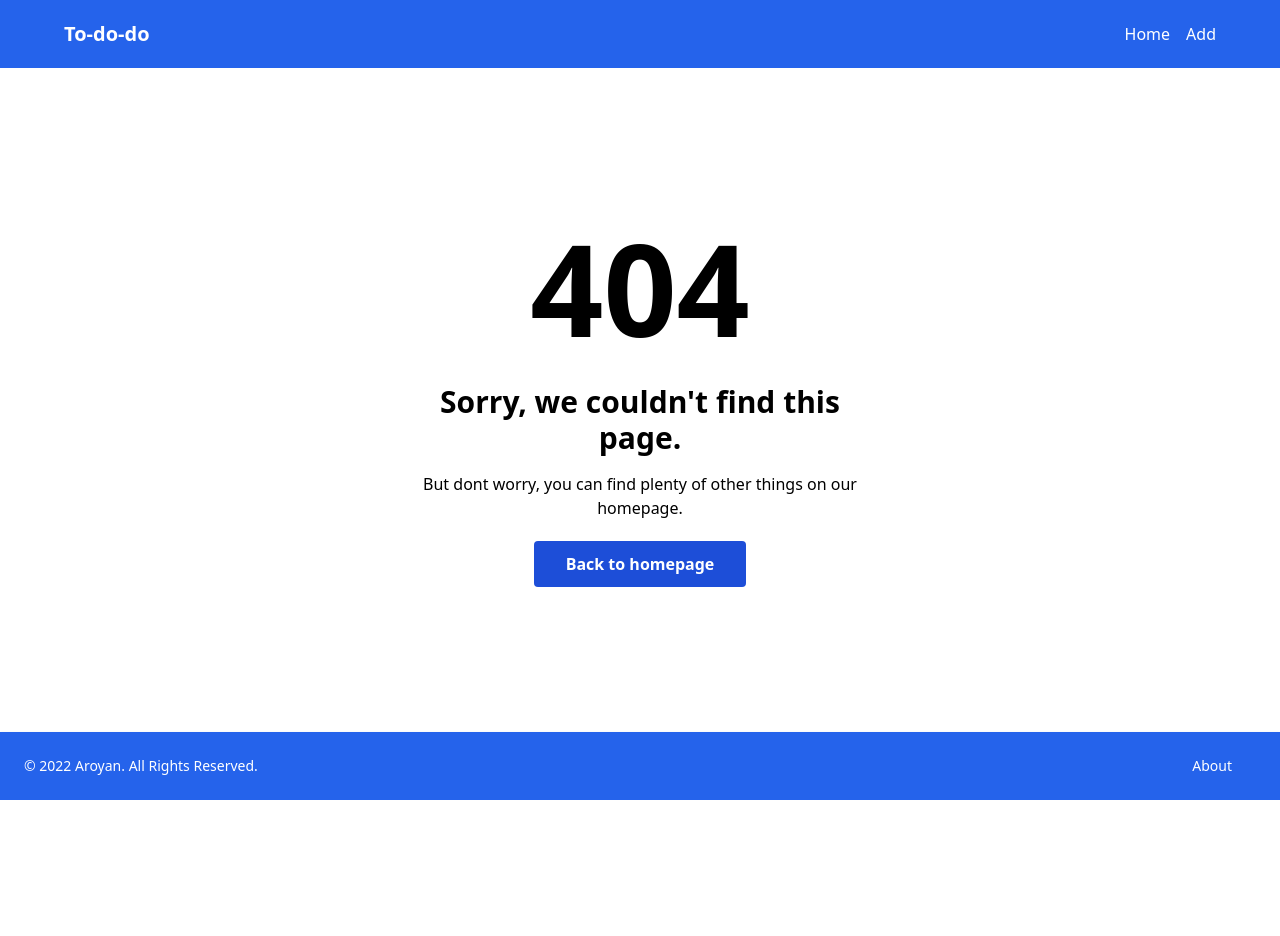
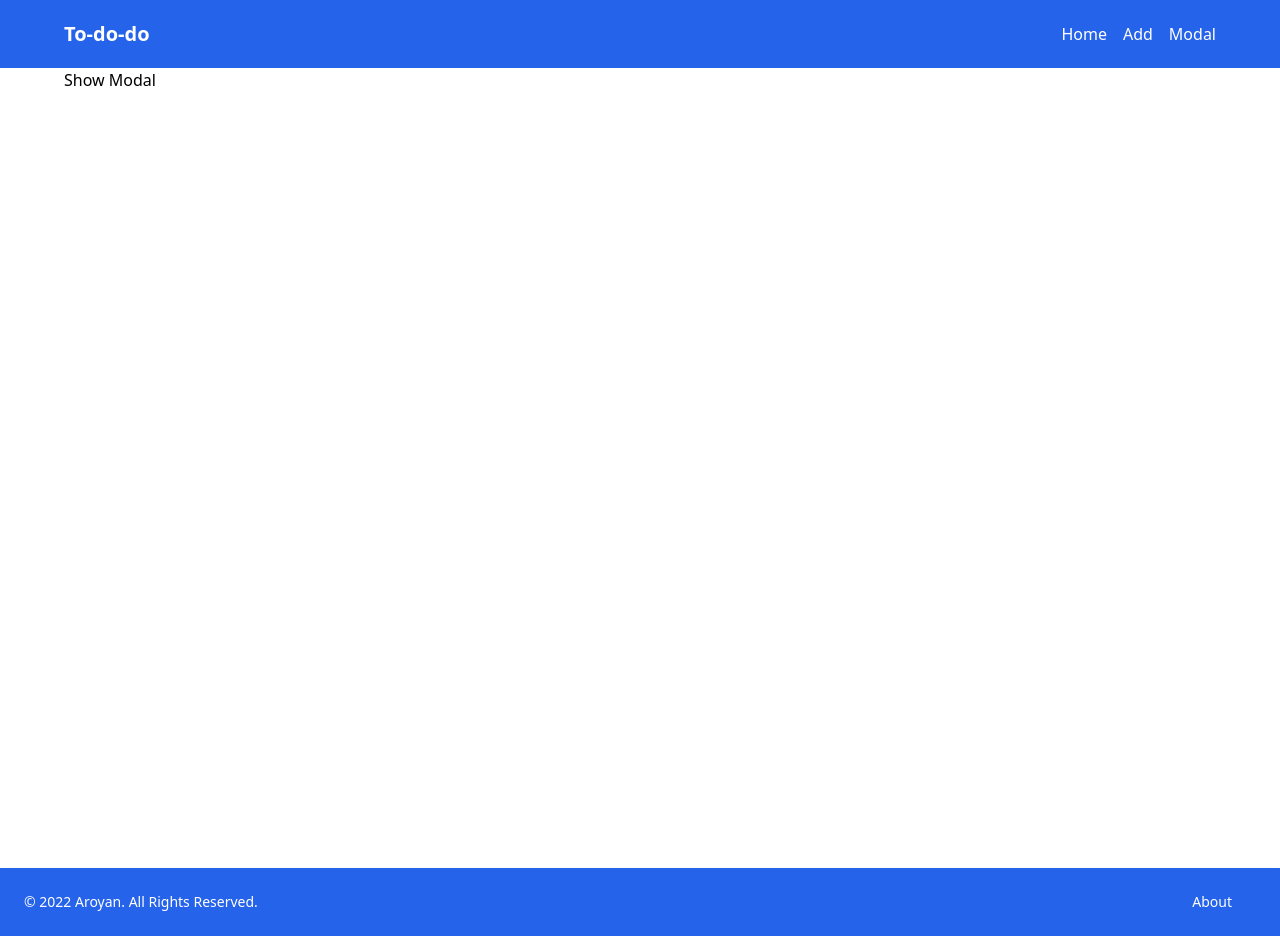
Before and after one commit to aroyan/challenge-4, a React (Vite) app: page /modal in a window 1280 px wide. Before the commit this address had no page. Before the commit the page ends 800 px from the top, so only its background shows below. Built offline with nearby package versions, Linux system fonts and the light colour scheme.

Commit message:
feat: create modal component

```diff
--- a/src/components/Layout/index.jsx
+++ b/src/components/Layout/index.jsx
@@ -28,6 +28,12 @@ function Layout({ children }) {
           >
             Add
           </Link>
+          <Link
+            to="/modal"
+            className="hover:border-b-yellow-600 hover:border-b-4"
+          >
+            Modal
+          </Link>
         </div>
       </nav>
       <section className="mx-6 lg:mx-16">{children}</section>
--- a/src/main.jsx
+++ b/src/main.jsx
@@ -9,6 +9,7 @@ import Update from './pages/Update';
 import EditContextProvider from './context/EditContext';
 import About from './pages/About';
 import NotFound from './pages/NotFound';
+import Modal from './pages/Modal';
 
 ReactDOM.createRoot(document.getElementById('root')).render(
   // <React.StrictMode>
@@ -19,6 +20,7 @@ ReactDOM.createRoot(document.getElementById('root')).render(
         <Route path="/update/:id" element={<Update />} />
         <Route path="/add" element={<Add />} />
         <Route path="/about" element={<About />} />
+        <Route path="/modal" element={<Modal />} />
         <Route path="*" element={<NotFound />} />
       </Routes>
     </BrowserRouter>
--- /dev/null
+++ b/src/pages/Modal.jsx
@@ -0,0 +1,58 @@
+/* eslint-disable jsx-a11y/no-static-element-interactions */
+/* eslint-disable jsx-a11y/click-events-have-key-events */
+import React, { useState } from 'react';
+import Layout from '../components/Layout';
+
+export function ControlledModal({ shouldShow, onRequestClose, children }) {
+  return shouldShow ? (
+    <div
+      className="bg-blue-500 fixed z-10 left-0 top-0 w-full h-full overflow-auto opacity-50"
+      onClick={onRequestClose}
+    >
+      <div
+        className="bg-violet-600 my-[10%] mx-auto p-5 w-1/2"
+        onClick={(e) => e.stopPropagation()}
+      >
+        <button onClick={onRequestClose} type="button">
+          x
+        </button>
+        {children}
+      </div>
+    </div>
+  ) : null;
+}
+
+function Modal() {
+  const [shouldShow, setShouldShow] = useState(false);
+
+  return (
+    <Layout>
+      <div className="h-screen">
+        <ControlledModal
+          onRequestClose={() => setShouldShow(false)}
+          shouldShow={shouldShow}
+        >
+          <p>Are u sure?</p>
+          <button type="button" onClick={() => setShouldShow(false)}>
+            {' '}
+            Cancel
+          </button>
+          <button
+            type="button"
+            onClick={() => {
+              alert('Submitted');
+              setShouldShow(false);
+            }}
+          >
+            Remove
+          </button>
+        </ControlledModal>
+        <button type="button" onClick={() => setShouldShow(!shouldShow)}>
+          Show Modal
+        </button>
+      </div>
+    </Layout>
+  );
+}
+
+export default Modal;
```
